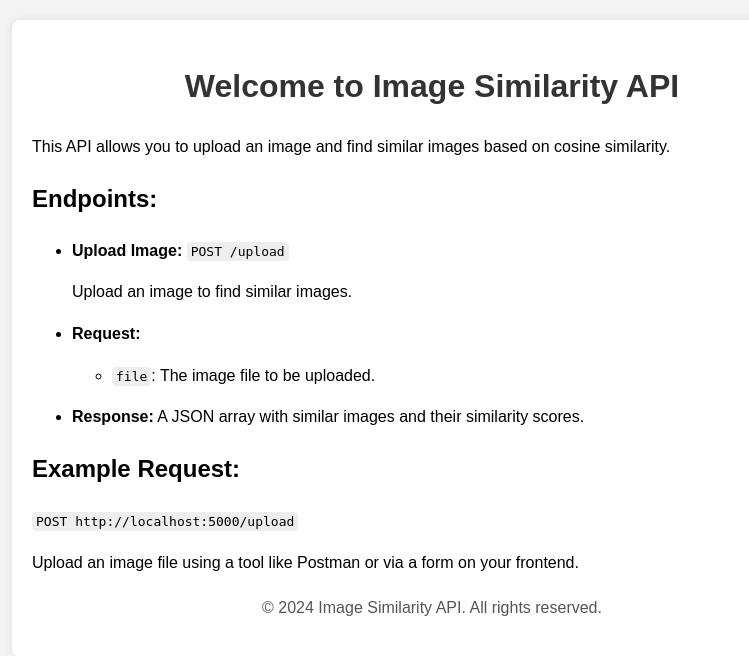
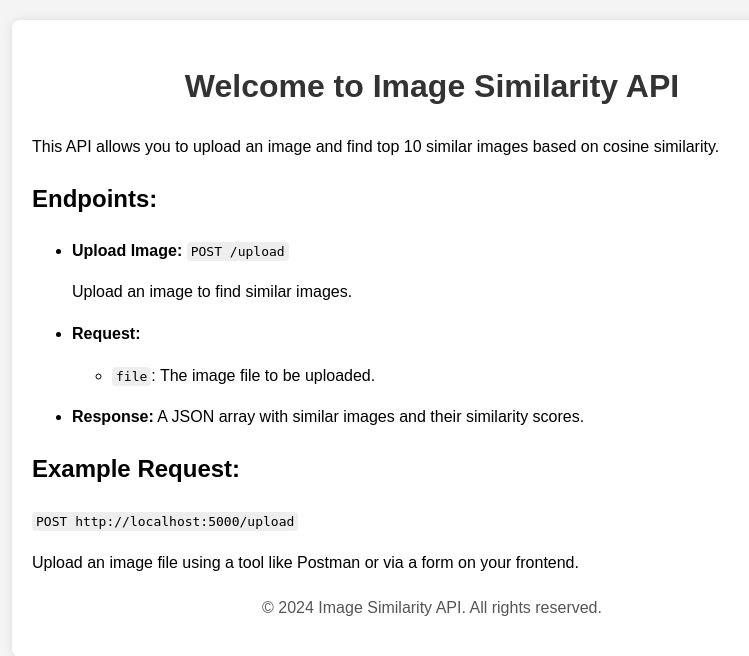
Before and after one commit to tom1209-netizen/image-retrieval, a Flask app: page / in a window 1280 px wide. Shown: the top 656 px of the page, without its empty margins (208-957 px from the left). Run offline with Flask 3, Linux system fonts and the light colour scheme.

Commit message:
Feat: update info regarding the returning result

```diff
--- a/server/templates/index.html
+++ b/server/templates/index.html
@@ -44,7 +44,7 @@
 <body>
     <div class="container">
         <h1>Welcome to Image Similarity API</h1>
-        <p>This API allows you to upload an image and find similar images based on cosine similarity.</p>
+        <p>This API allows you to upload an image and find top 10 similar images based on cosine similarity.</p>
 
         <div class="endpoint">
             <h2>Endpoints:</h2>
```
